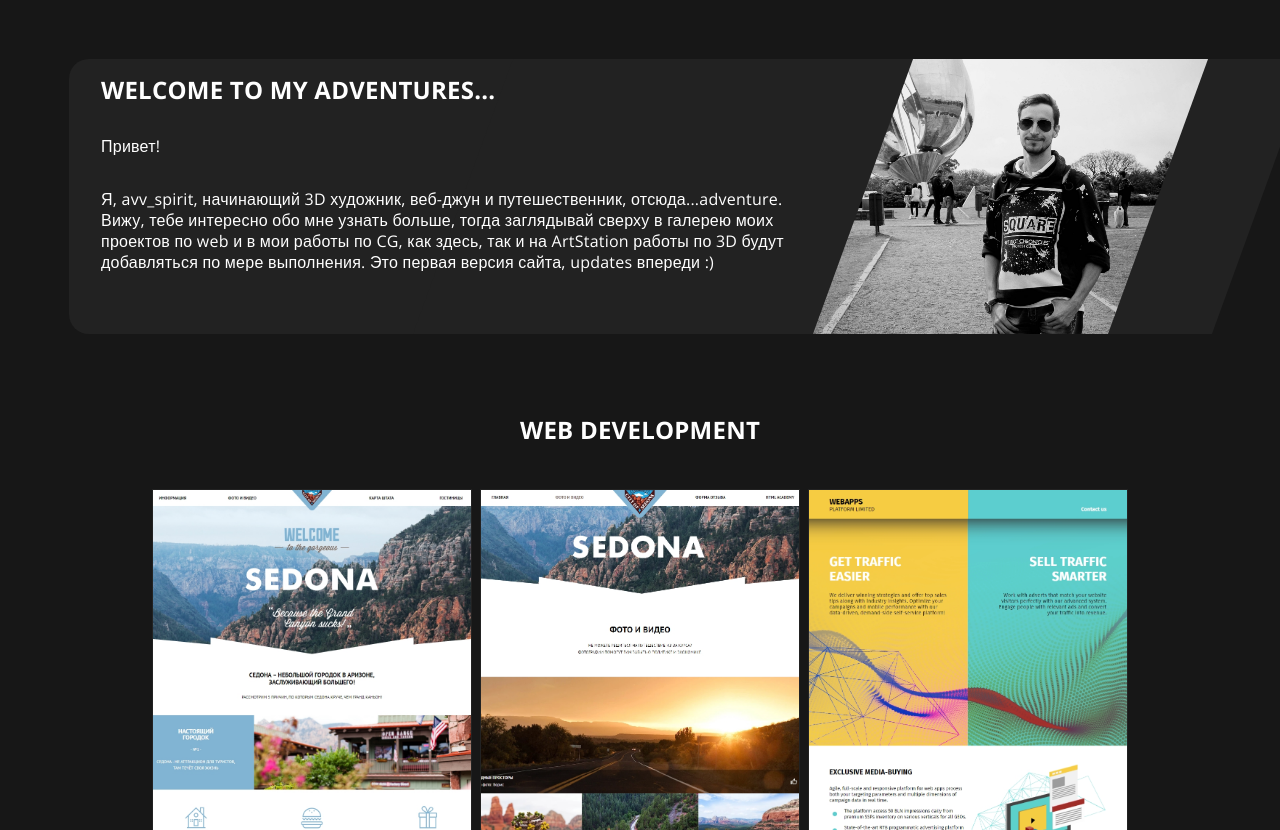
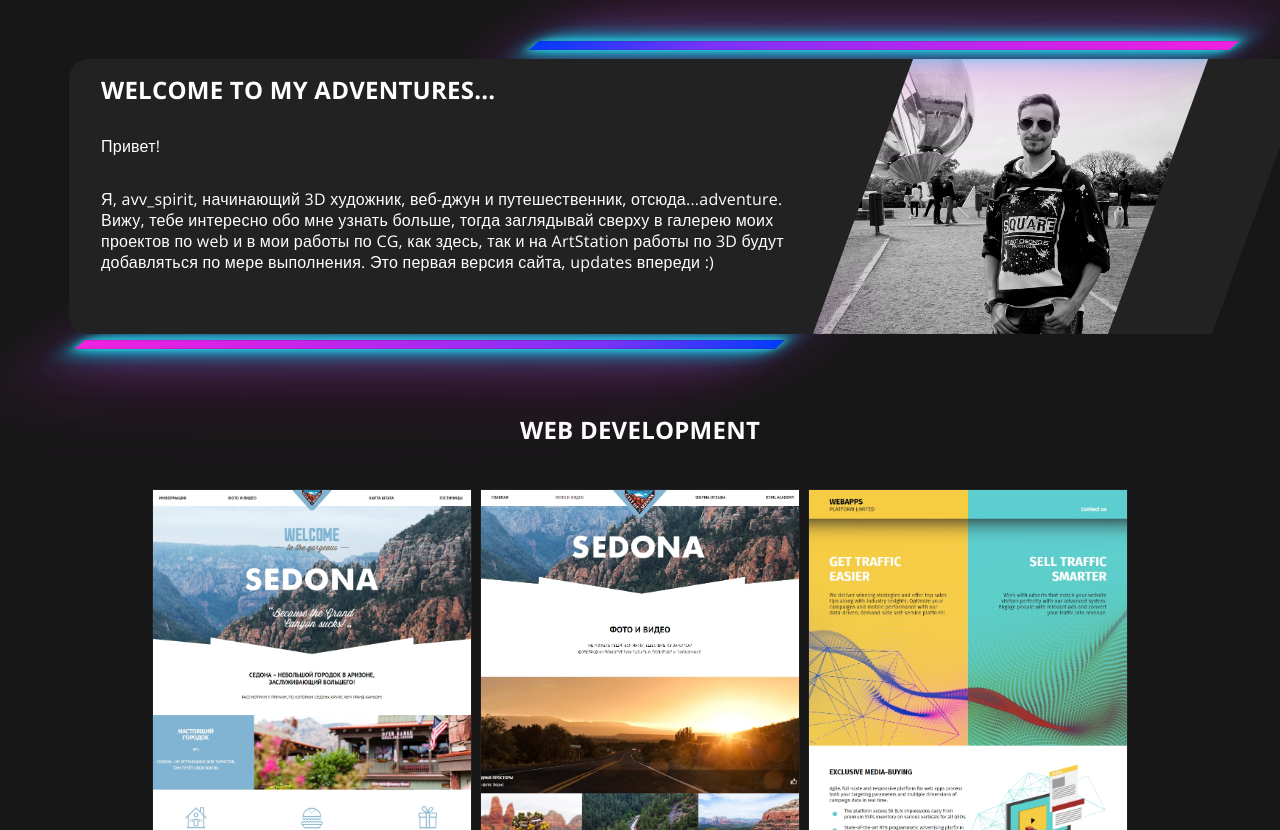
Before and after one commit to avv-spirit/adventure-avv, a PHP site: page / in a window 1280 px wide. Shown: the part 56-886 px from the top of the page. Run offline with PHP 8.4, Linux system fonts and the light colour scheme; style sheets or scripts are compiled from the project's sources.

Commit message:
Lights ON

```diff
--- a/source/cgart.html
+++ b/source/cgart.html
@@ -67,7 +67,7 @@
                 <a data-fancybox="gallery" href="img/2_art.jpg" data-caption="Wind Girl"><img src="img/2_art.jpg" alt="Wind girl" width="400"></a>
                 <a data-fancybox="gallery" href="img/3_art.jpg" data-caption="Wind Girl"><img src="img/3_art.jpg" alt="Wind girl" width="400"></a>
               </div>
-              <p>Работы расположенные ниже я комментировать не буду, так как они сами за себя говорят. Более подробно я буду описывать их и сам процесс разработки моделей в моём профиле на Artstation<a href="https://www.artstation.com/avv_spirit" class="cg-avatar__artstation">www.artstation.com/avv_spirit</a></p>
+              <p>Работы расположенные ниже я комментировать не буду, так как они сами за себя говорят. Более подробно я буду описывать их и сам процесс разработки моделей в моём профиле на  <a href="https://www.artstation.com/avv_spirit" class="cg-avatar__artstation">ArtStation</a>.</p>
             </div>
           </div>
         </section>
--- a/source/sass/blocks/intro.scss
+++ b/source/sass/blocks/intro.scss
@@ -1,4 +1,5 @@
 .intro__wrapper {
+  position: relative;
   display: flex;
   flex-direction: row;
   justify-content: center;
@@ -8,6 +9,98 @@
   margin-top: 100px;
   padding: 15px;
 }
+
+.intro__wrapper::before {
+  position: absolute;
+  content: "";
+  width: 700px;
+  height: 9px;
+  background-image: linear-gradient(to right, #033bfd, #7933f7, #ab29f0, #d122e8, #f121df);
+  top: -3px;
+  right: 46px;
+  transform: skewX(-48deg);
+
+  box-shadow:
+    0 0 10px rgba(57, 255, 255, 0.8),
+    0 0 20px rgba(0, 233, 255, 0.8),
+    0 0 22px rgba(0, 208, 255, 0.8),
+    0 0 40px rgba(0, 181, 255, 0.8),
+    0 0 60px rgba(219, 66, 217, 0.8),
+    0 0 80px rgba(219, 66, 217, 0.8),
+    0 0 100px rgba(219, 66, 217, 0.5),
+    0 0 140px rgba(219, 66, 217, 0.5),
+    0 0 200px rgba(219, 66, 217, 0.5);
+  animation: neon 4s infinite;
+  animation-timing-function: linear;
+}
+
+.intro__wrapper::after {
+  position: absolute;
+  content: "";
+  width: 700px;
+  height: 9px;
+  background-image: linear-gradient(to left, #033bfd, #7933f7, #ab29f0, #d122e8, #f121df);
+  bottom: 0;
+  left: 80px;
+  transform: skewX(-48deg);
+  z-index: 0;
+
+  box-shadow:
+    0 0 10px rgba(57, 255, 255, 0.8),
+    0 0 20px rgba(0, 233, 255, 0.8),
+    0 0 22px rgba(0, 208, 255, 0.8),
+    0 0 40px rgba(0, 181, 255, 0.8),
+    0 0 60px rgba(219, 66, 217, 0.8),
+    0 0 80px rgba(219, 66, 217, 0.8),
+    0 0 100px rgba(219, 66, 217, 0.5),
+    0 0 140px rgba(219, 66, 217, 0.5),
+    0 0 200px rgba(219, 66, 217, 0.5);
+  animation: neon 6s infinite;
+  animation-timing-function: linear;
+}
+
+@keyframes neon {
+  0% {
+    opacity: 0;
+  }
+
+  30% {
+    opacity: 0;
+  }
+
+  45% {
+    opacity: 0;
+  }
+
+  50% {
+    opacity: 1;
+  }
+
+  55% {
+    opacity: 1;
+  }
+
+  60% {
+    opacity: 0;
+  }
+
+  93% {
+    opacity: 1;
+  }
+
+  95% {
+    opacity: 0;
+  }
+
+  97% {
+    opacity: 1;
+  }
+
+  100% {
+    opacity: 1;
+  }
+}
+
 
 .intro__text {
   position: relative;
@@ -20,7 +113,7 @@
   padding-left: 32px;
   background-color: $gray-black;
   border-radius: 20px;
-  z-index: 0;
+  z-index: 1;
 }
 
 .intro__text::before {
--- a/source/sass/blocks/page-header.scss
+++ b/source/sass/blocks/page-header.scss
@@ -9,7 +9,7 @@
   border-bottom: 1px solid #333333;
   font-family: "Montserrat", sans-serif;
   text-transform: uppercase;
-  z-index: 1;
+  z-index: 2;
 }
 /*
 
```
Also changed, not shown: source/about.html (+10 -3 lines).
